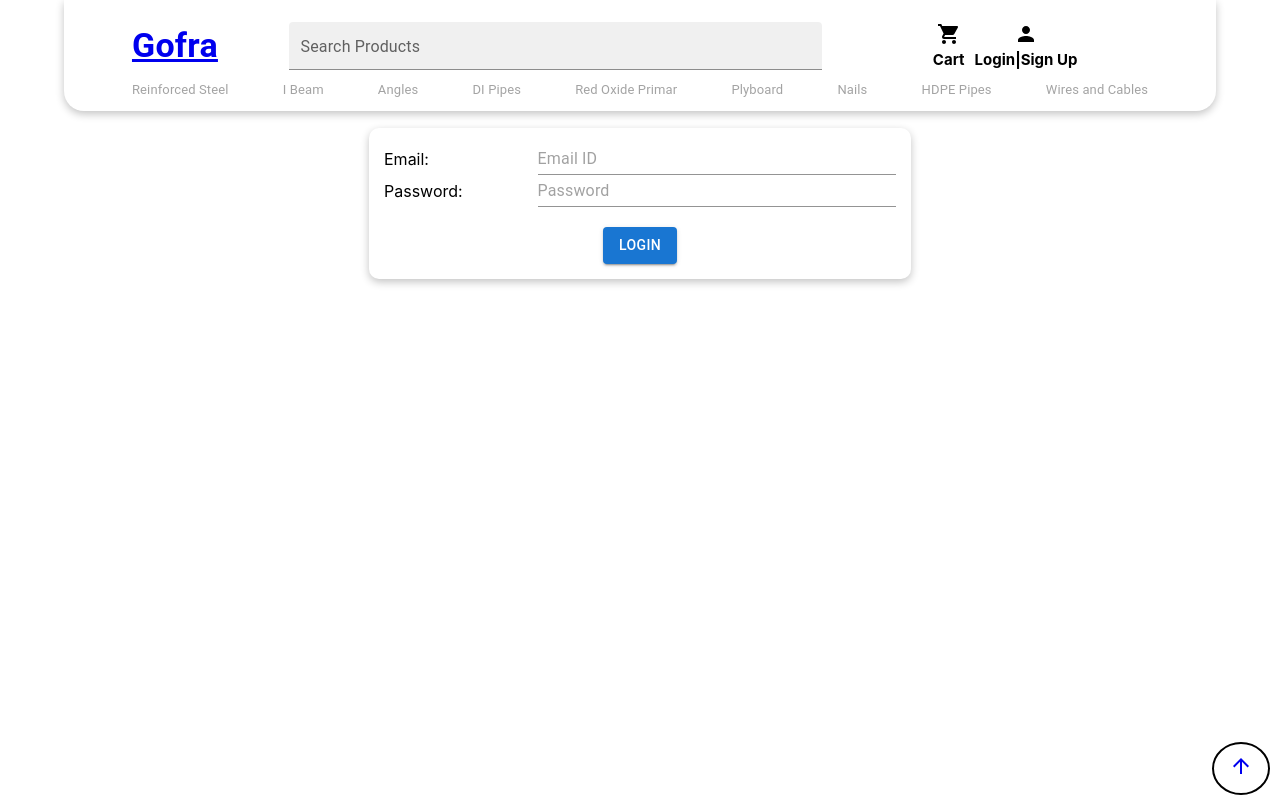
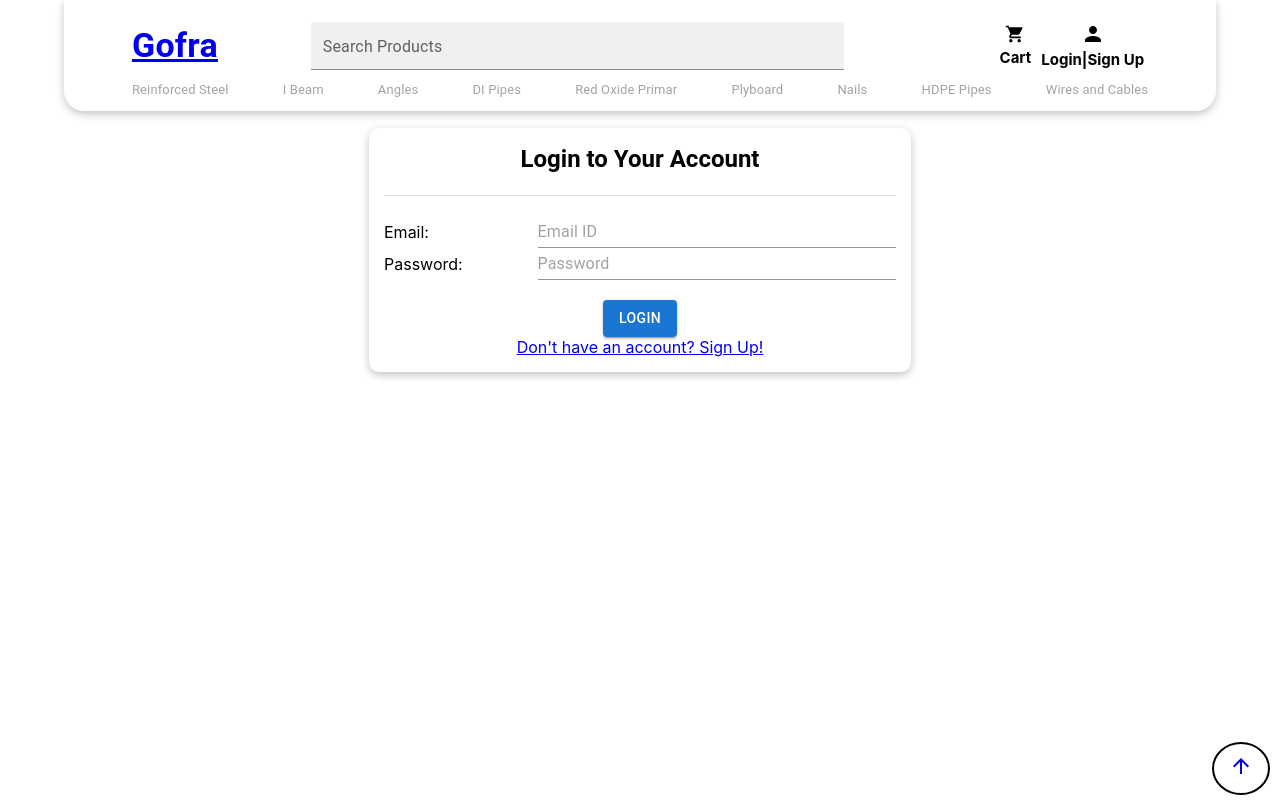
Before and after one commit to ishanyadav13290/gofra-samples, a React (Create React App) app: page /login in a window 1280 px wide. Shown: the top 800 px of the page. Built offline with nearby package versions, Linux system fonts and the light colour scheme; no server answers.

Commit message:
navbar updated, other updates

```diff
--- a/src/components/Authorisation/Login.jsx
+++ b/src/components/Authorisation/Login.jsx
@@ -1,12 +1,12 @@
-import { Button, Input } from "@mui/material";
+import { Button, Divider, Input, Typography } from "@mui/material";
 import { Box } from "@mui/system";
 import axios from "axios";
 import { useContext, useEffect, useRef, useState } from "react";
-import { Navigate } from "react-router-dom";
+import { Navigate, NavLink } from "react-router-dom";
 import { AuthContext } from "../Context/Contexts";
 
 export default function Login(){
-    let {isAuth,setAuth, cart, setUserName, setWalletBalance} = useContext(AuthContext)
+    let {isAuth,setAuth,setCart, setUserName, setWalletBalance} = useContext(AuthContext)
   let Email = useRef(null);
   let Pass = useRef("");
 
@@ -16,6 +16,7 @@ export default function Login(){
     (async ()=>{
         let temp=await axios.get("https://sedate-laced-chestnut.glitch.me/users")
         setUsers(temp.data)
+        console.log(temp.data)
     })()
   },[])
     function Login(){
@@ -26,6 +27,7 @@ export default function Login(){
                 setAuth(true)
                 setUserName(element.name)
                 setWalletBalance(element.walletBalance)
+                setCart(element.cart)
             }
         });
     }
@@ -39,6 +41,10 @@ export default function Login(){
         p={"15px"}
         borderRadius={"10px"}
       >
+      <Typography variant="h5" fontWeight={700}>Login to Your Account</Typography>
+      <br />
+      <Divider />
+      <br />
 
         <Box
           display={"flex"}
@@ -47,7 +53,7 @@ export default function Login(){
         >
           <label>Email: </label>
           <Box width={"70%"}>
-            <Input ref={Email} sx={{ width: "100%" }} placeholder="Email ID" />
+            <Input type="email" ref={Email} sx={{ width: "100%" }} placeholder="Email ID" />
           </Box>
         </Box>
         <Box
@@ -65,6 +71,8 @@ export default function Login(){
         <Button variant="contained" onClick={Login}>
           Login
         </Button>
+        <br />
+        <NavLink to="/signup" >Don't have an account? Sign Up!</NavLink>
       </Box>
     </Box>
   );
--- a/src/components/Cart/Cart.jsx
+++ b/src/components/Cart/Cart.jsx
@@ -1,14 +1,16 @@
-import { Input } from "@mui/material";
+import { Typography } from "@mui/material";
 import { Box } from "@mui/system";
 import { useContext } from "react";
 import { Navigate } from "react-router-dom";
 import { AuthContext } from "../Context/Contexts";
 
 export default function Cart(){
-
+    let {cart} = useContext(AuthContext)
     let {isAuth} = useContext(AuthContext)
    return !isAuth? <Navigate to="/login" /> :
-   <Box m={"2% 0"}>
-    Cart Page
+   <Box height={"100vh"}>
+    <Box >
+    {cart.length===0?<Typography variant="h3" fontWeight={700}>Your Cart is Empty</Typography>:null}
+   </Box>
    </Box>
 }
--- a/src/components/Navbar/Hamburger/Hamburger.jsx
+++ b/src/components/Navbar/Hamburger/Hamburger.jsx
@@ -8,12 +8,10 @@ import ListItem from "@mui/material/ListItem";
 import ListItemButton from "@mui/material/ListItemButton";
 import ListItemIcon from "@mui/material/ListItemIcon";
 import ListItemText from "@mui/material/ListItemText";
-import InboxIcon from "@mui/icons-material/MoveToInbox";
-import MailIcon from "@mui/icons-material/Mail";
 import MenuIcon from "@mui/icons-material/Menu";
 import { Login, Logout, Share, ShoppingBag, ShoppingCart, Wallet } from "@mui/icons-material";
 import { AuthContext } from "../../Context/Contexts";
-import { Navigate, NavLink } from "react-router-dom";
+import { NavLink } from "react-router-dom";
 
 export default function Hamburger() {
   let { isAuth, setAuth, userName } = React.useContext(AuthContext);
--- a/src/components/Navbar/Hover_Menu/Menu.jsx
+++ b/src/components/Navbar/Hover_Menu/Menu.jsx
@@ -1,49 +1,3 @@
-// import * as React from 'react';
-// import Button from '@mui/material/Button';
-// import Menu from '@mui/material/Menu';
-// import MenuItem from '@mui/material/MenuItem';
-// import { Person } from '@mui/icons-material';
-// import { Box } from '@mui/system';
-
-// export default function BasicMenu() {
-//   const [anchorEl, setAnchorEl] = React.useState(null);
-//   const open = Boolean(anchorEl);
-//   const handleClick = (event) => {
-//     setAnchorEl(event.currentTarget);
-//   };
-//   const handleClose = () => {
-//     setAnchorEl(null);
-//   };
-
-//   return (
-//     <div>
-//       <Button
-//         // id="basic-button"
-//         aria-controls={open ? 'basic-menu' : undefined}
-//         aria-haspopup="true"
-//         aria-expanded={open ? 'true' : undefined}
-//         onClick={handleClick}
-//         sx={{padding:"0", color:"black",fontWeight:700,fontSize:"13px"}}
-//       >
-//         My Account
-//       </Button>
-//       <Menu
-//         id="basic-menu"
-//         anchorEl={anchorEl}
-//         open={open}
-//         onClose={handleClose}
-//         MenuListProps={{
-//           'aria-labelledby': 'basic-button',
-//         }}
-//         sx={{width:"400"}}
-//       ><Box display="flex" m={"10px"}><Person /> My Account</Box>
-//         <MenuItem onClick={handleClose}>Profile</MenuItem>
-//         <MenuItem onClick={handleClose}>My account</MenuItem>
-//         <MenuItem onClick={handleClose}>Logout</MenuItem>
-//       </Menu>
-//     </div>
-//   );
-// }
 
 import * as React from "react";
 import Box from "@mui/material/Box";
@@ -52,18 +6,16 @@ import Menu from "@mui/material/Menu";
 import MenuItem from "@mui/material/MenuItem";
 import ListItemIcon from "@mui/material/ListItemIcon";
 import Divider from "@mui/material/Divider";
-import IconButton from "@mui/material/IconButton";
 import Typography from "@mui/material/Typography";
-import Tooltip from "@mui/material/Tooltip";
 import PersonAdd from "@mui/icons-material/PersonAdd";
 import Settings from "@mui/icons-material/Settings";
 import Logout from "@mui/icons-material/Logout";
 import { AuthContext } from "../../Context/Contexts";
-import { Wallet } from "@mui/icons-material";
+import { Person, Wallet } from "@mui/icons-material";
 import { Link } from "react-router-dom";
 
 let exportedMenu;
-export { exportedMenu };
+
 export default function BasictMenu() {
   const [anchorEl, setAnchorEl] = React.useState(null);
   const open = Boolean(anchorEl);
@@ -81,17 +33,21 @@ export default function BasictMenu() {
   }
   return (
     <React.Fragment>
-      <Box sx={{ display: "flex", alignItems: "center", textAlign: "center" }}>
+      <Box sx={{ display: ["block"], alignItems: "center", textAlign: "center" }}>
+      <Person onClick={handleClick} />
         <Typography
           fontSize={"14px"}
           onClick={handleClick}
+          display={["none","block","block"]}
           aria-controls={open ? "account-menu" : undefined}
           aria-haspopup="true"
           aria-expanded={open ? "true" : undefined}
           color={"black"}
           sx={{ cursor: "pointer" }}
           fontWeight={700}
+
         >
+
           My Account
         </Typography>
       </Box>
@@ -164,3 +120,5 @@ export default function BasictMenu() {
     </React.Fragment>
   );
 }
+
+export { exportedMenu };
--- a/src/components/Navbar/Nav1.jsx
+++ b/src/components/Navbar/Nav1.jsx
@@ -6,7 +6,7 @@ import ShoppingCartIcon from "@mui/icons-material/ShoppingCart";
 import PersonIcon from "@mui/icons-material/Person";
 import { useContext } from "react";
 import { AuthContext } from "../Context/Contexts";
-import BasicMenu, { exportedMenu } from "./Hover_Menu/Menu";
+import BasicMenu from "./Hover_Menu/Menu";
 
 let styles2 = {
   display: "block",
@@ -32,12 +32,13 @@ export default function Nav1() {
       <Box
         width={"auto"}
         display={"flex"}
+        mr={["-40%","-10%"]}
         // justifyContent={""}
         alignItems={"center"}
       >
-        <Box m={"0 10px"}>
+        <Box m={"0 10px"} height="100%">
           <NavLink style={styles2} to={"/cart"}>
-            <ShoppingCartIcon />
+            <ShoppingCartIcon fontSize="small" />
           </NavLink>
           <Box display={["none", "none", "flex", "flex"]} fontSize={"15px"}>
             <NavLink style={styles2} to={"/cart"}>
@@ -45,13 +46,14 @@ export default function Nav1() {
             </NavLink>
           </Box>
         </Box>
-        <Box>
-          <NavLink style={styles2} to={"/login"}>
-            <PersonIcon />
-          </NavLink>
-          <Box display={["none", "none", "flex", "flex"]} fontSize={"15px"}>
+        <Box >
+          {!isAuth?<NavLink style={styles2} to={"/login"}>
+          <PersonIcon />
+           </NavLink>:null}
+          <Box display={["block", "none", "block", "block"]} fontSize={"15px"}>
+
           {isAuth?<BasicMenu /> :
-           <>
+           <Box display={["none","flex"]}>
            <NavLink style={styles2} to={"/login"}>
               Login
             </NavLink>
@@ -59,7 +61,7 @@ export default function Nav1() {
             <NavLink style={styles2} to={"/signup"}>
               Sign Up
             </NavLink>
-            </>}
+            </Box>}
           </Box>
         </Box>
       </Box>
```
